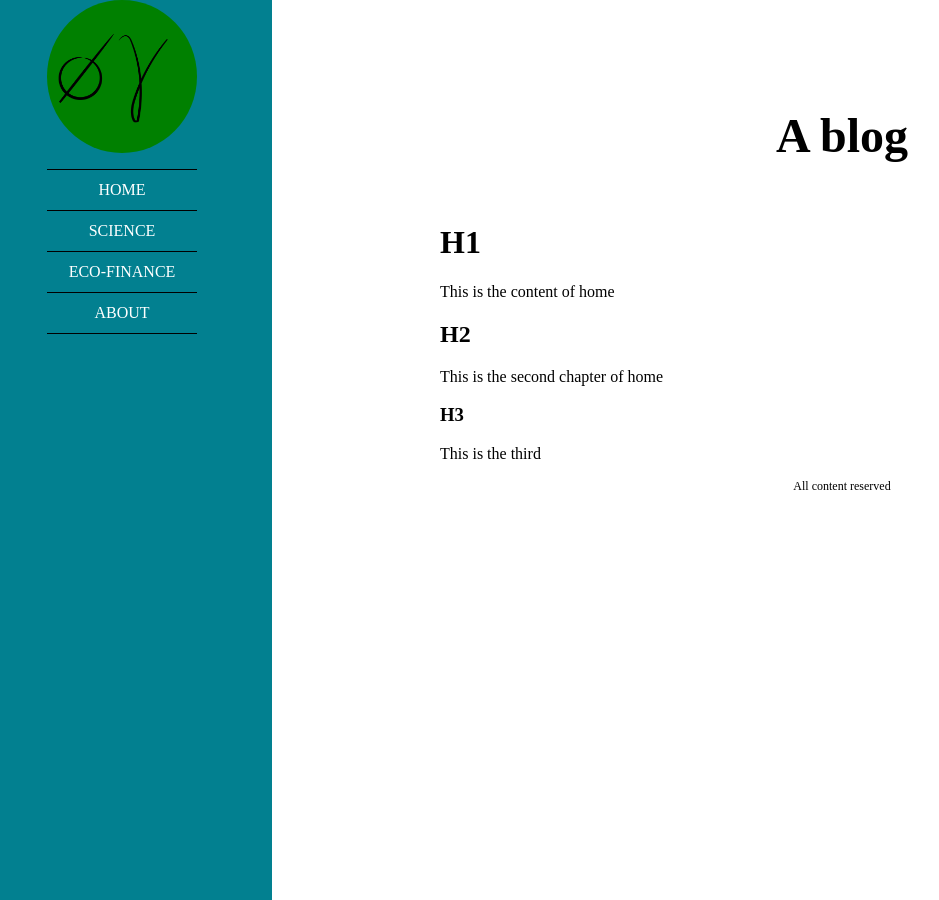
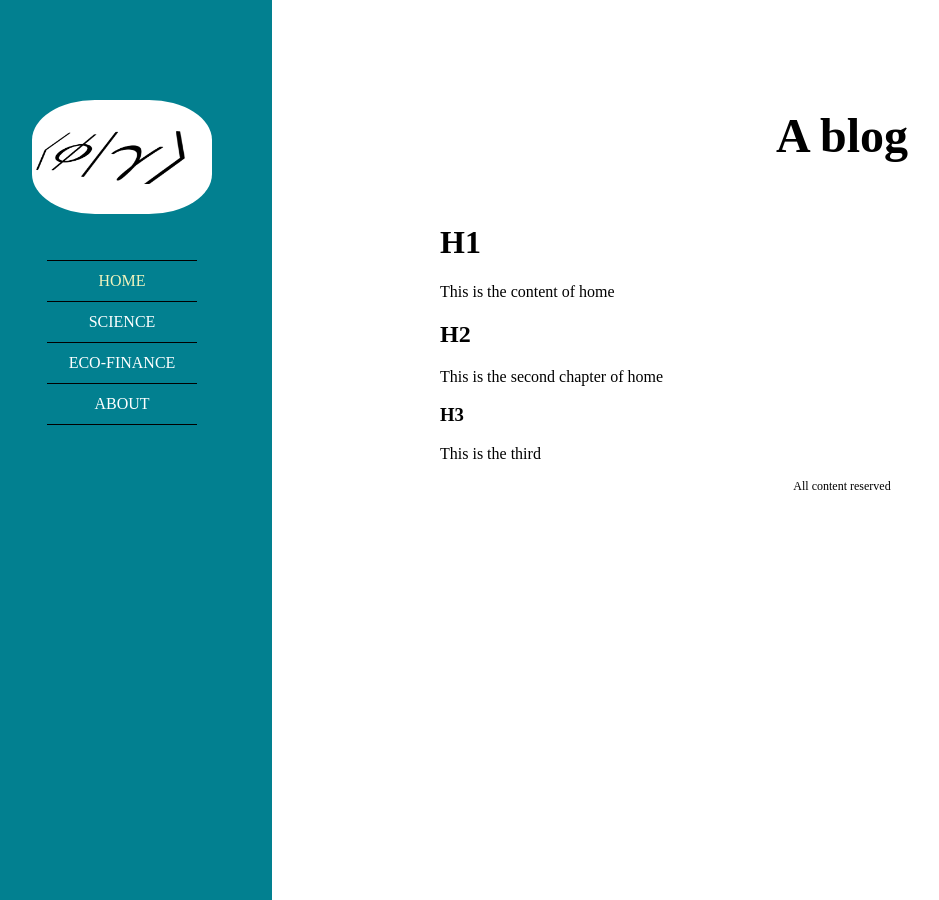
Before and after one commit to gibertif/blog-phi-gamma, a Jekyll site: the page built from index.md, in a window 1280 px wide. Shown: the whole page, without its empty margins (28-967 px from the left). Built offline with Jekyll 4.4.1, drawn with Linux system fonts in a browser that asks for light colours.

Commit message:
fixed logo and page+nav

```diff
--- a/_layouts/main.html
+++ b/_layouts/main.html
@@ -6,7 +6,7 @@
     <div class="page">
       <div class="left-col">
         <div class="left-col-wrap">
-          <img src="assets/logo/logo.png" class="logo"alt="PG">
+          <img src="assets/logo/logo2.png" class="logo"alt="PG">
           {% include navigation.html %}
           </div>
       </div>
--- a/_sass/navigation.scss
+++ b/_sass/navigation.scss
@@ -35,10 +35,8 @@
   background-color: $color5;
   color: black;
   }
+
+  .current{
+    color: $color5;
+  }
 }
-
-.current{
-  width: 100%;
-  // background-color: $color3;
-  color: $color3;
-}
--- a/_sass/page.scss
+++ b/_sass/page.scss
@@ -26,12 +26,18 @@
 
 .logo{
   // @extend .left-col-wrap;
+  margin-top: 100px;
+  margin-bottom: 30px;
   display: block;
-  background: green;
-  border-radius: 75%;
+  background: white;
+
+  filter: blur(8px);
+  -webkit-filter: blur(0.5px);
+
+  border-radius: 35%;
   margin-left: auto;
   margin-right: auto;
-  width: 50%;
+  width: 60%;
   padding-top: 30px;
   padding-bottom: 30px;
 }
```
Also changed, not shown: assets/logo/logo2.png (added), assets/logo/logo2.svg (added).
